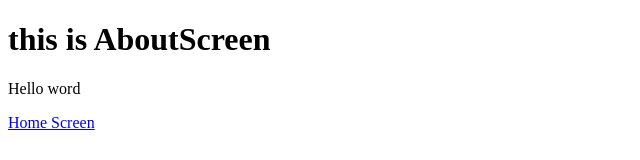
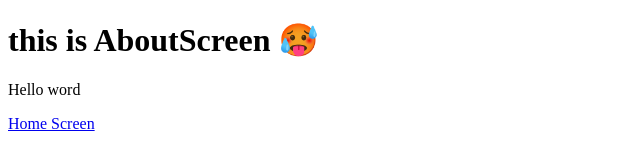
Before and after one commit to Caulicons/Curso---NextJS-CI-e-CD-para-Front-end-com-o-Github-Actions, a Next.js app: page /aboutScreen in a window 1280 px wide. Shown: the top 160 px of the page, without its empty margins (0-640 px from the left). Built offline with nearby package versions, Linux system fonts and the light colour scheme.

Commit message:
teste deploy via CD - 01

```diff
--- a/pages/aboutScreen/index.tsx
+++ b/pages/aboutScreen/index.tsx
@@ -3,7 +3,7 @@ import Link from "next/link";
 export default function AboutScreen() {
   return (
     <>
-      <h1>this is AboutScreen</h1>
+      <h1>this is AboutScreen 🥵</h1>
       <p>Hello word</p>
       <Link href={"/"}>Home Screen</Link>
     </>
--- a/pages/index.tsx
+++ b/pages/index.tsx
@@ -3,7 +3,7 @@ import Link from "next/link";
 export default function HomeScreen() {
   return (
     <>
-      <h1>this is homePage</h1>
+      <h1>this is homePage 😙</h1>
       <p>Hello word</p>
       <Link href={"/aboutScreen"}>About Screen</Link>
     </>
```
